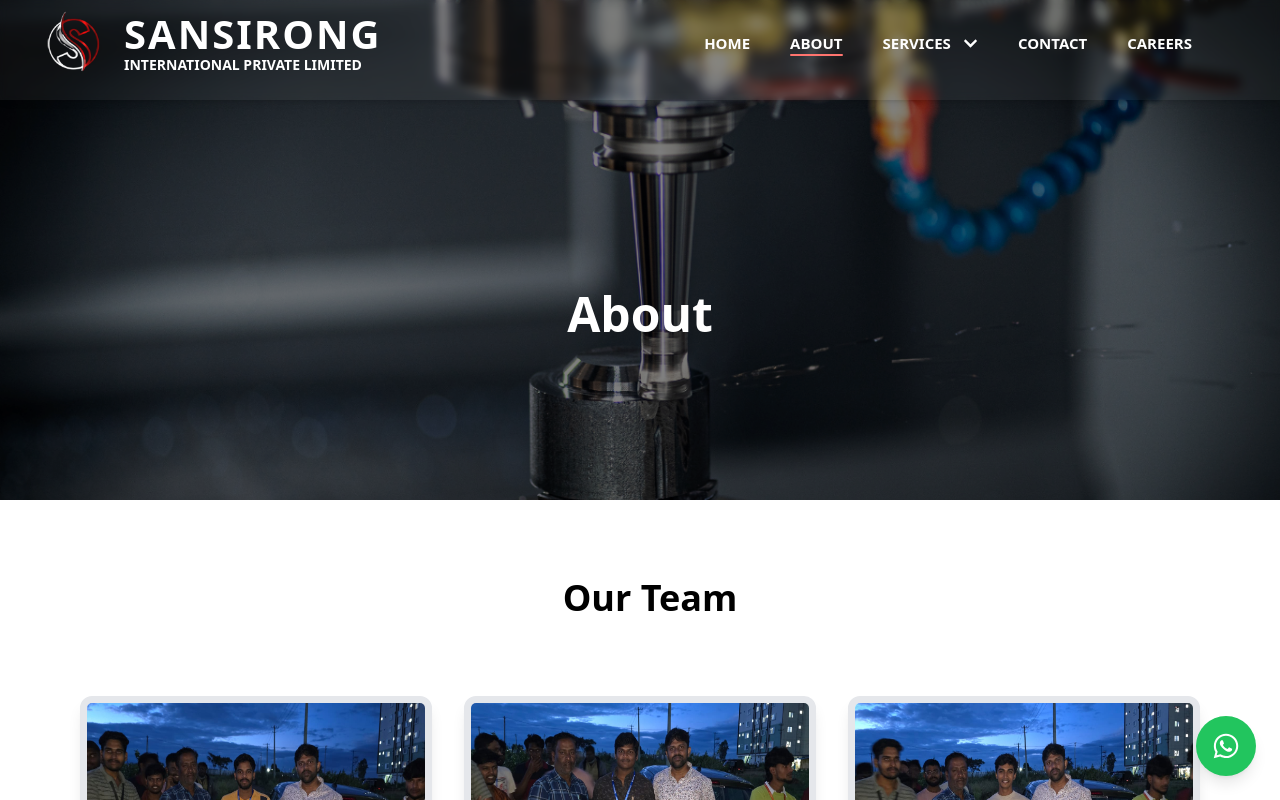
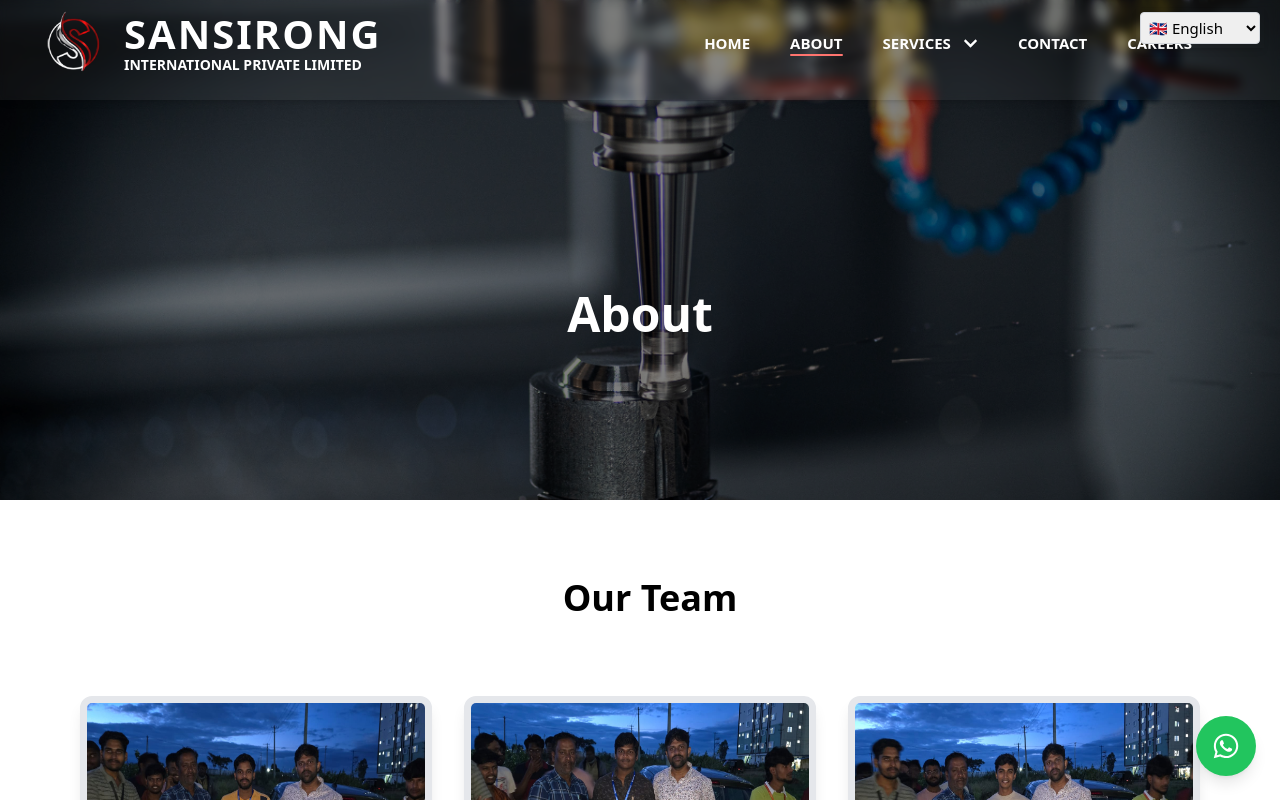
Before and after one commit to devilra/pegraton-clone, a React (Vite) app: page /about in a window 1280 px wide. Built offline with nearby package versions, Linux system fonts and the light colour scheme.

Commit message:
language add

```diff
--- a/package.json
+++ b/package.json
@@ -18,10 +18,11 @@
     "axios": "^1.8.3",
     "framer-motion": "^12.5.0",
     "gsap": "^3.12.7",
-    "i18next": "^25.3.6",
+    "i18next": "^25.4.2",
+    "i18next-browser-languagedetector": "^8.2.0",
     "react": "^19.0.0",
     "react-dom": "^19.0.0",
-    "react-i18next": "^15.6.1",
+    "react-i18next": "^15.7.2",
     "react-icons": "^5.5.0",
     "react-redux": "^9.2.0",
     "react-router-dom": "^7.3.0",
--- a/src/App.jsx
+++ b/src/App.jsx
@@ -13,6 +13,7 @@ import "./i18n";
 import OnsiteService from "./component/Oss/OnsiteService";
 import Languageinterpretation from "./component/Language interpretation/Languageinterpretation";
 import Trading from "./component/Trading/Trading";
+import Language from "./component/Launguage";
 
 const App = () => {
   const validNavbar = ["/"];
@@ -22,6 +23,7 @@ const App = () => {
   return (
     <>
       {validNavbar.includes(location.pathname) && <Navbar />}
+      <Language/>
 
       <Routes>
         <Route path="/" element={<Home t={t} />} />
--- a/src/component/Launguage.jsx
+++ b/src/component/Launguage.jsx
@@ -10,9 +10,11 @@ const languages = [
   { code: "en", name: "English", flag: "🇬🇧" },
 ];
 
-const Launguage = () => {
+const Language = () => {
   const { i18n } = useTranslation();
   const location = useLocation();
+
+    console.log(i18n.language);
 
   const changeLanguage = (lang) => {
     i18n.changeLanguage(lang);
@@ -20,16 +22,15 @@ const Launguage = () => {
 
   return (
     <div
-      className={`fixed top-0 md:-top-8 right-0 md:-right-36 bg-transparent shadow-md p-1 z-50 ${
-        location.pathname === "/about" && "md:right-2 md:top-0"
-      }`}>
+      className={`fixed top-0 md:top-2 right-0 md:right-4 bg-transparent shadow-md p-1 z-50`}>
       <select
+        aria-label="Select Language"
         onChange={(e) => changeLanguage(e.target.value)}
-        value={i18n.language}
-        className="border border-gray-30 md:w-[100px] text-black0 text-[15px] rounded p-1">
+        value={i18n.resolvedLanguage}
+        className="border border-gray-300 md:w-[120px] text-black text-[15px] rounded p-1">
         {languages.map((lang) => (
           <option
-            className="bg-white md:w-[100px] text-black"
+            className="bg-white text-black"
             key={lang.code}
             value={lang.code}>
             {lang.flag} {lang.name}
@@ -40,4 +41,4 @@ const Launguage = () => {
   );
 };
 
-export default Launguage;
+export default Language;
--- a/src/i18n.js
+++ b/src/i18n.js
@@ -1,23 +1,32 @@
-import i18n from "i18next";
-import { initReactI18next } from "react-i18next";
+import i18n from 'i18next';
+import { initReactI18next } from 'react-i18next';
+import LanguageDetector from 'i18next-browser-languagedetector';
 
-import en from "./locales/en/translation.json";
-import fr from "./locales/fr/translation.json";
-import zh from "./locales/zh/translation.json";
-import ja from "./locales/ja/translation.json";
-import ko from "./locales/ko/translation.json";
+import translationEN from './locales/en/translation.json';
+import translationFR from './locales/fr/translation.json';
+import translationZH from './locales/zh/translation.json';
+import translationJA from './locales/ja/translation.json';
+import translationKO from './locales/ko/translation.json';
 
-i18n.use(initReactI18next).init({
-  resources: {
-    en: { translation: en },
-    fr: { translation: fr },
-    zh: { translation: zh },
-    ja: { translation: ja },
-    ko: { translation: ko },
-  },
-  lng: "en",
-  fallbackLng: "en",
-  interpolation: { escapeValue: false },
-});
+const resources = {
+  en: { translation: translationEN },
+  fr: { translation: translationFR },
+  zh: { translation: translationZH },
+  ja: { translation: translationJA },
+  ko: { translation: translationKO }
+};
+
+i18n
+  .use(LanguageDetector)
+  .use(initReactI18next)
+  .init({
+    resources,
+    fallbackLng: 'en',
+    interpolation: { escapeValue: false },
+    detection: {
+      order: ['localStorage', 'navigator'], // First localStorage then browser language
+      caches: ['localStorage'] // Save selected language
+    }
+  });
 
 export default i18n;
--- a/src/locales/en/translation.json
+++ b/src/locales/en/translation.json
@@ -1,5 +1,15 @@
 {
   "welcome": "Welcome to our website",
-  "about": "About Us",
-  "contact": "Contact"
+  "home": "Home",
+  "about": {
+    "head":"About"
+  },
+  "about_desc": "We are a global company providing quality services.",
+  "contact": "Contact",
+  "contact_title": "Contact Us",
+  "contact_desc": "Get in touch with us.",
+  "service_title": "Our Services",
+  "careers_title": "Careers",
+  "language_title": "Language Interpretation",
+  "trading_title": "Trading Solutions"
 }
--- a/src/locales/fr/translation.json
+++ b/src/locales/fr/translation.json
@@ -1,5 +1,13 @@
 {
-  "welcome": "Bienvenue sur notre site Web",
+  "welcome": "Bienvenue sur notre site",
+  "home": "Accueil",
   "about": "À propos de nous",
-  "contact": "Contact"
+  "about_desc": "Nous sommes une entreprise mondiale offrant des services de qualité.",
+  "contact": "Contact",
+  "contact_title": "Contactez-nous",
+  "contact_desc": "Prenez contact avec nous.",
+  "service_title": "Nos services",
+  "careers_title": "Carrières",
+  "language_title": "Interprétation linguistique",
+  "trading_title": "Solutions de trading"
 }
--- a/src/locales/ja/translation.json
+++ b/src/locales/ja/translation.json
@@ -1,5 +1,13 @@
 {
   "welcome": "私たちのウェブサイトへようこそ",
+  "home": "ホーム",
   "about": "私たちについて",
-  "contact": "連絡先"
+  "about_desc": "私たちは高品質なサービスを提供するグローバル企業です。",
+  "contact": "お問い合わせ",
+  "contact_title": "お問い合わせ",
+  "contact_desc": "お気軽にご連絡ください。",
+  "service_title": "サービス",
+  "careers_title": "採用情報",
+  "language_title": "言語通訳",
+  "trading_title": "取引ソリューション"
 }
--- a/src/locales/ko/translation.json
+++ b/src/locales/ko/translation.json
@@ -1,5 +1,13 @@
 {
-  "welcome": "우리 웹사이트에 오신 것을 환영합니다",
+  "welcome": "저희 웹사이트에 오신 것을 환영합니다",
+  "home": "홈",
   "about": "회사 소개",
-  "contact": "연락처"
+  "about_desc": "우리는 고품질 서비스를 제공하는 글로벌 기업입니다.",
+  "contact": "연락처",
+  "contact_title": "문의하기",
+  "contact_desc": "저희에게 연락하세요.",
+  "service_title": "서비스",
+  "careers_title": "채용",
+  "language_title": "언어 통역",
+  "trading_title": "거래 솔루션"
 }
--- a/src/locales/zh/translation.json
+++ b/src/locales/zh/translation.json
@@ -1,5 +1,13 @@
 {
   "welcome": "欢迎来到我们的网站",
+  "home": "主页",
   "about": "关于我们",
-  "contact": "联系"
+  "about_desc": "我们是一家提供优质服务的全球公司。",
+  "contact": "联系",
+  "contact_title": "联系我们",
+  "contact_desc": "与我们取得联系。",
+  "service_title": "我们的服务",
+  "careers_title": "招聘",
+  "language_title": "语言翻译",
+  "trading_title": "交易解决方案"
 }
```
Also changed, not shown: src/component/About/About.jsx (+4 -140 lines), 1 other file (tests, documents, lock files or other folders).
